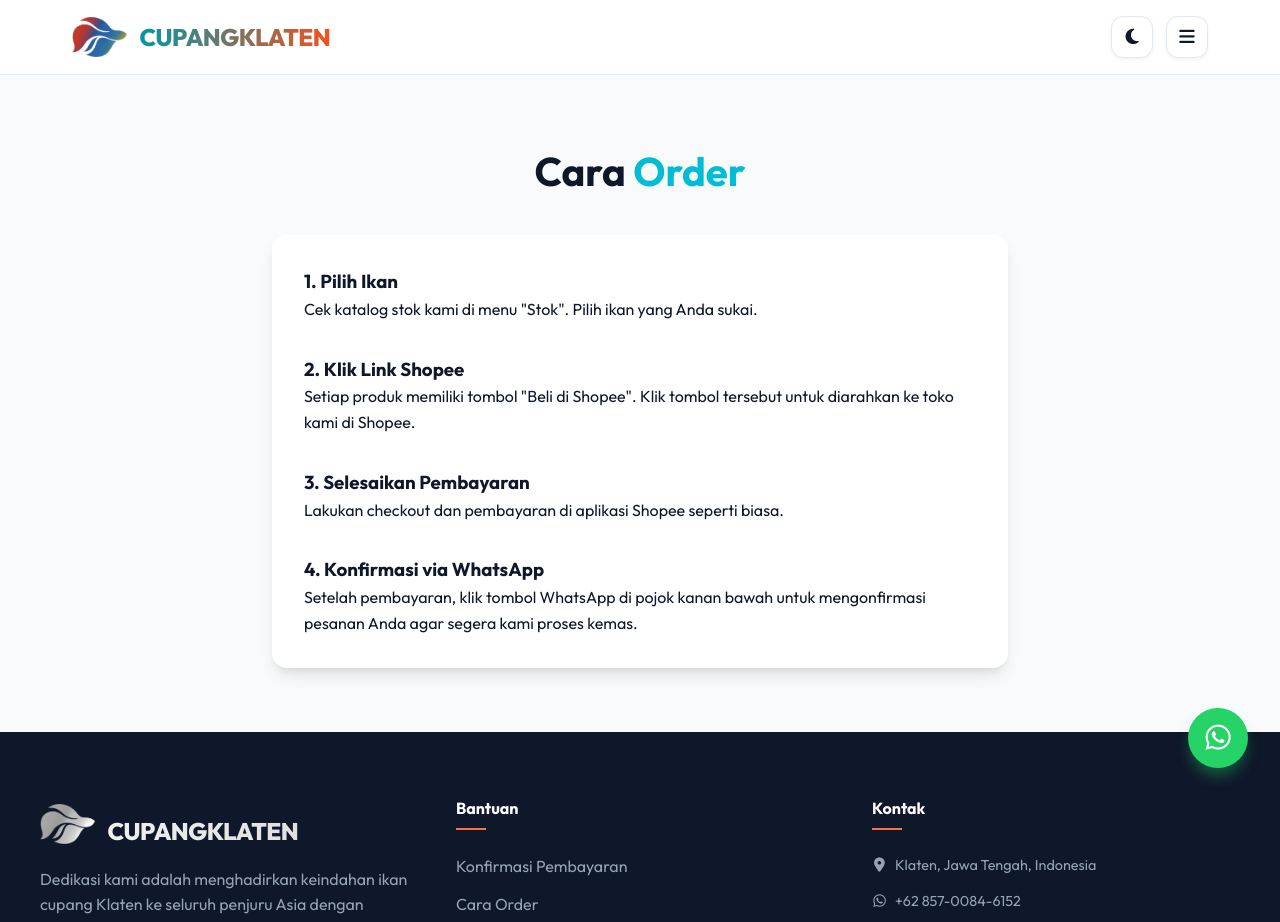
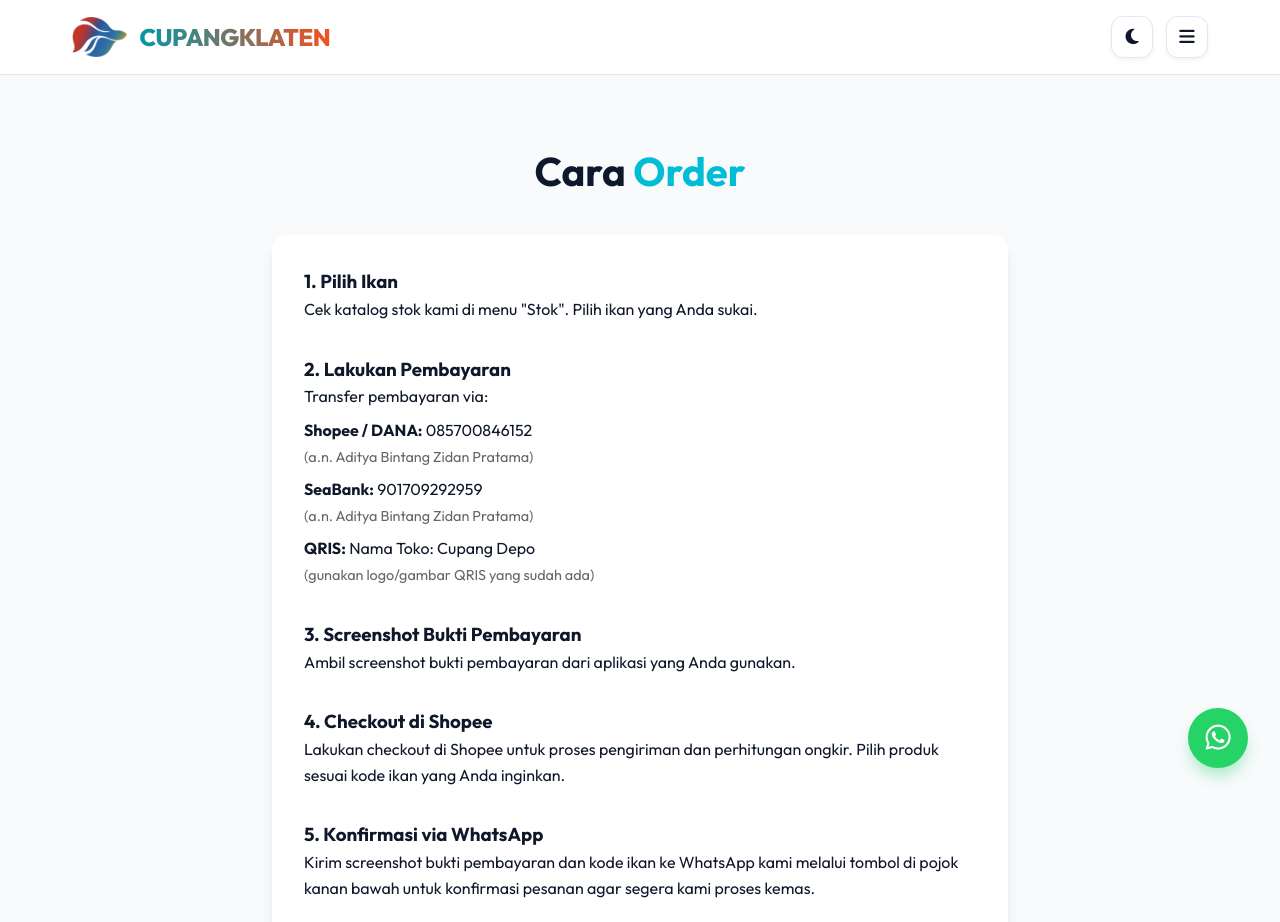
Before and after one commit to adityaa-z/cupangklaten, a Next.js app: page /cara-order in a window 1280 px wide. Shown: the top 922 px of the page. Built offline with nearby package versions, Linux system fonts and the light colour scheme; no server answers.

Commit message:
Update Cara Order page and component, add to home and stok

```diff
--- a/src/app/cara-order/page.js
+++ b/src/app/cara-order/page.js
@@ -2,32 +2,13 @@ import React from 'react';
 import Navbar from '@/components/Navbar';
 import Footer from '@/components/Footer';
 import FAB from '@/components/FAB';
+import CaraOrder from '@/components/CaraOrder';
 
 export default function CaraOrderPage() {
     return (
         <>
             <Navbar />
-            <div style={{ padding: '4rem 2rem', maxWidth: '800px', margin: '0 auto' }}>
-                <h1 style={{ fontSize: '2.5rem', marginBottom: '2rem', textAlign: 'center' }}>Cara <span style={{ color: 'var(--primary-cyan)' }}>Order</span></h1>
-                <div style={{ background: 'var(--bg-white)', padding: '2rem', borderRadius: '15px', boxShadow: 'var(--card-shadow)' }}>
-                    <div style={{ marginBottom: '2rem' }}>
-                        <h3>1. Pilih Ikan</h3>
-                        <p>Cek katalog stok kami di menu "Stok". Pilih ikan yang Anda sukai.</p>
-                    </div>
-                    <div style={{ marginBottom: '2rem' }}>
-                        <h3>2. Klik Link Shopee</h3>
-                        <p>Setiap produk memiliki tombol "Beli di Shopee". Klik tombol tersebut untuk diarahkan ke toko kami di Shopee.</p>
-                    </div>
-                    <div style={{ marginBottom: '2rem' }}>
-                        <h3>3. Selesaikan Pembayaran</h3>
-                        <p>Lakukan checkout dan pembayaran di aplikasi Shopee seperti biasa.</p>
-                    </div>
-                    <div>
-                        <h3>4. Konfirmasi via WhatsApp</h3>
-                        <p>Setelah pembayaran, klik tombol WhatsApp di pojok kanan bawah untuk mengonfirmasi pesanan Anda agar segera kami proses kemas.</p>
-                    </div>
-                </div>
-            </div>
+            <CaraOrder />
             <Footer />
             <FAB />
         </>
--- a/src/app/page.js
+++ b/src/app/page.js
@@ -7,6 +7,7 @@ import Footer from '@/components/Footer';
 import ProductCard from '@/components/ProductCard';
 import FAB from '@/components/FAB';
 import PromoPopup from '@/components/PromoPopup';
+import CaraOrder from '@/components/CaraOrder';
 import { useSession } from 'next-auth/react';
 import { useRouter } from 'next/navigation';
 
@@ -326,6 +327,8 @@ async function fetchFeatured() {
         </div>
       </section>
 
+
+      <CaraOrder />
 
       {/* Supplies Collection Section */}
       <section className="products-section" style={{ background: 'var(--bg-white)', paddingTop: '4rem', paddingBottom: '4rem' }}>
--- a/src/app/stok/page.js
+++ b/src/app/stok/page.js
@@ -6,6 +6,7 @@ import Navbar from '@/components/Navbar';
 import Footer from '@/components/Footer';
 import ProductCard from '@/components/ProductCard';
 import FAB from '@/components/FAB';
+import CaraOrder from '@/components/CaraOrder';
 
 const StokContent = () => {
     const searchParams = useSearchParams();
@@ -134,6 +135,8 @@ const StokContent = () => {
             </div>
             </section>
 
+            <CaraOrder />
+
             <Footer />
             <FAB />
         </>
--- /dev/null
+++ b/src/components/CaraOrder.js
@@ -0,0 +1,40 @@
+import React from 'react';
+
+export default function CaraOrder() {
+    return (
+        <div style={{ padding: '4rem 2rem', maxWidth: '800px', margin: '0 auto' }}>
+            <h2 style={{ fontSize: '2.5rem', marginBottom: '2rem', textAlign: 'center' }}>Cara <span style={{ color: 'var(--primary-cyan)' }}>Order</span></h2>
+            <div style={{ background: 'var(--bg-white)', padding: '2rem', borderRadius: '15px', boxShadow: 'var(--card-shadow)' }}>
+                <div style={{ marginBottom: '2rem' }}>
+                    <h3>1. Pilih Ikan</h3>
+                    <p>Cek katalog stok kami di menu "Stok". Pilih ikan yang Anda sukai.</p>
+                </div>
+                <div style={{ marginBottom: '2rem' }}>
+                    <h3>2. Lakukan Pembayaran</h3>
+                    <p>Transfer pembayaran via:</p>
+                    <ul style={{ listStyleType: 'none', paddingLeft: 0, marginTop: '0.5rem' }}>
+                        <li style={{ marginBottom: '0.5rem' }}><strong>Shopee / DANA:</strong> 085700846152 <br/><span style={{ fontSize: '0.9em', color: '#666' }}>(a.n. Aditya Bintang Zidan Pratama)</span></li>
+                        <li style={{ marginBottom: '0.5rem' }}><strong>SeaBank:</strong> 901709292959 <br/><span style={{ fontSize: '0.9em', color: '#666' }}>(a.n. Aditya Bintang Zidan Pratama)</span></li>
+                        <li><strong>QRIS:</strong> Nama Toko: Cupang Depo <br/><span style={{ fontSize: '0.9em', color: '#666' }}>(gunakan logo/gambar QRIS yang sudah ada)</span></li>
+                    </ul>
+                </div>
+                <div style={{ marginBottom: '2rem' }}>
+                    <h3>3. Screenshot Bukti Pembayaran</h3>
+                    <p>Ambil screenshot bukti pembayaran dari aplikasi yang Anda gunakan.</p>
+                </div>
+                <div style={{ marginBottom: '2rem' }}>
+                    <h3>4. Checkout di Shopee</h3>
+                    <p>Lakukan checkout di Shopee untuk proses pengiriman dan perhitungan ongkir. Pilih produk sesuai kode ikan yang Anda inginkan.</p>
+                </div>
+                <div style={{ marginBottom: '2rem' }}>
+                    <h3>5. Konfirmasi via WhatsApp</h3>
+                    <p>Kirim screenshot bukti pembayaran dan kode ikan ke WhatsApp kami melalui tombol di pojok kanan bawah untuk konfirmasi pesanan agar segera kami proses kemas.</p>
+                </div>
+                <div>
+                    <h3>6. Wajib Video Unboxing</h3>
+                    <p>Rekam video unboxing saat paket tiba sebagai syarat klaim garansi.</p>
+                </div>
+            </div>
+        </div>
+    );
+}
```
Also changed, not shown: qris/qris.jpeg (added).
